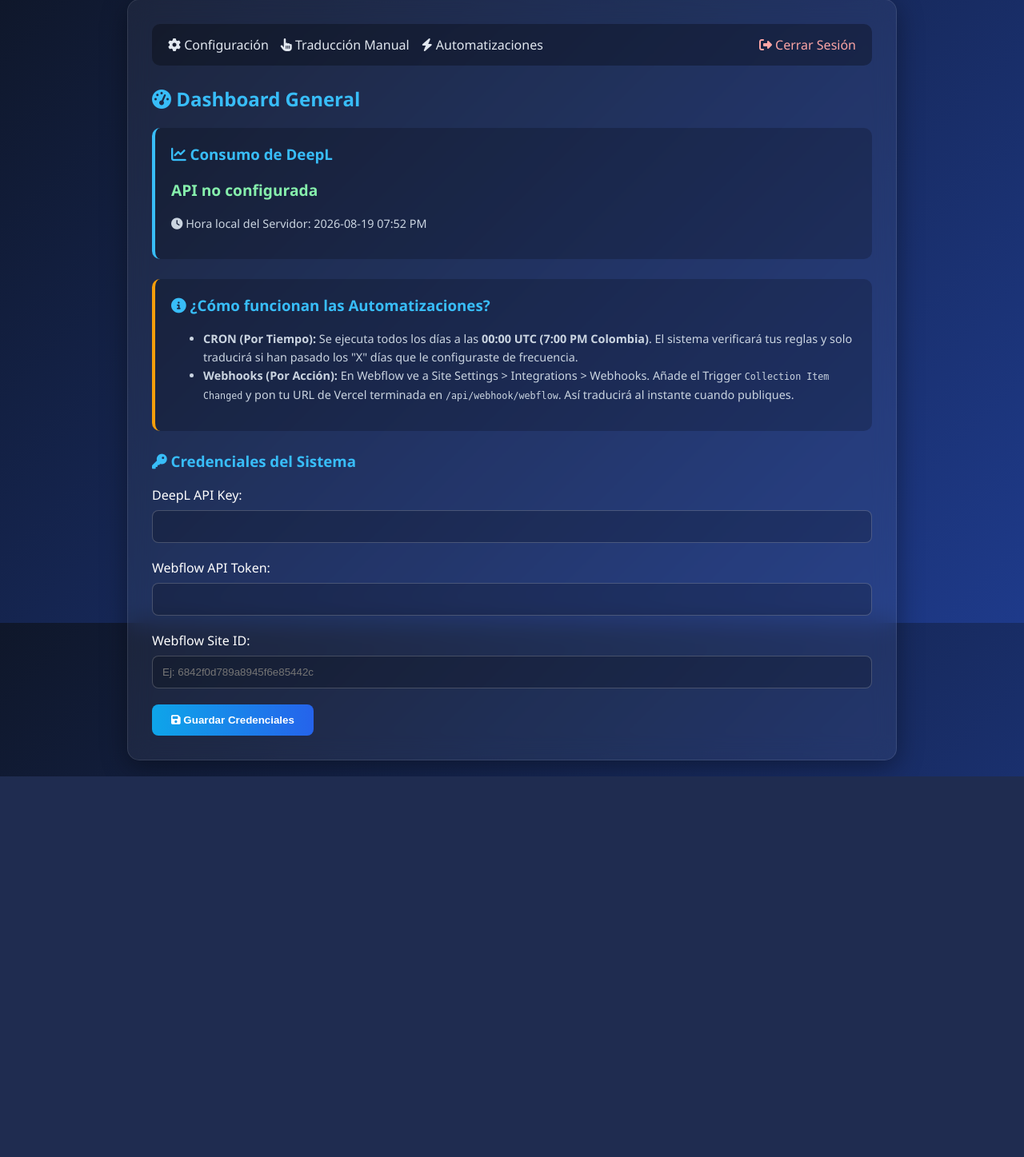
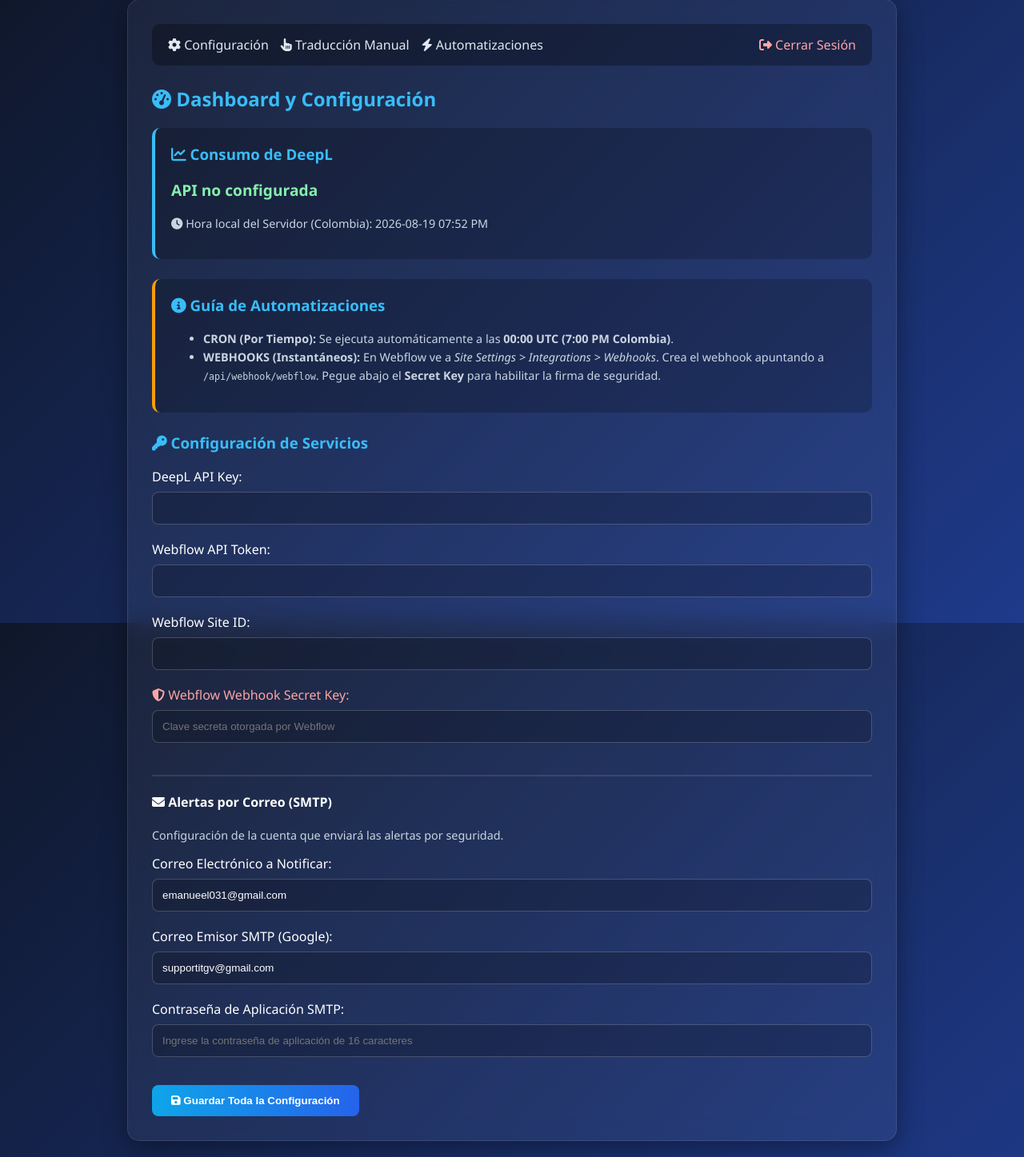
Before and after one commit to userEmanu/domoblock-translator, a Flask app: page / in a window 1280 px wide. Shown: the part 21-1468 px from the top of the page at 80% size. Before the commit the page ends 992 px from the top, so only its background shows below. Run offline with Flask 3, Linux system fonts and the light colour scheme; the visitor is signed in with stand-in values (Sample User, id 1); data comes from the database, SQL or seed files in the repository; some libraries are stand-ins or nearby versions.

Commit message:
Update dashboard template for improved clarity

```diff
--- a/api/templates/dashboard.html
+++ b/api/templates/dashboard.html
@@ -1,22 +1,22 @@
 {% extends "base.html" %}
 {% block content %}
-<h2><i class="fas fa-tachometer-alt"></i> Dashboard General</h2>
+<h2><i class="fas fa-tachometer-alt"></i> Dashboard y Configuración</h2>
 
 <div class="card">
     <h3 style="margin-top: 0;"><i class="fas fa-chart-line"></i> Consumo de DeepL</h3>
     <p style="font-size: 1.2em; font-weight: bold; color: #86efac;">{{ usage }}</p>
-    <p class="text-sm"><i class="fas fa-clock"></i> Hora local del Servidor: {{ current_time }}</p>
+    <p class="text-sm"><i class="fas fa-clock"></i> Hora local del Servidor (Colombia): {{ current_time }}</p>
 </div>
 
 <div class="card" style="border-left-color: #f59e0b;">
-    <h3 style="margin-top: 0;"><i class="fas fa-info-circle"></i> ¿Cómo funcionan las Automatizaciones?</h3>
+    <h3 style="margin-top: 0;"><i class="fas fa-info-circle"></i> Guía de Automatizaciones</h3>
     <ul class="text-sm" style="line-height: 1.6;">
-        <li><strong>CRON (Por Tiempo):</strong> Se ejecuta todos los días a las <strong>00:00 UTC (7:00 PM Colombia)</strong>. El sistema verificará tus reglas y solo traducirá si han pasado los "X" días que le configuraste de frecuencia.</li>
-        <li><strong>Webhooks (Por Acción):</strong> En Webflow ve a Site Settings > Integrations > Webhooks. Añade el Trigger <code>Collection Item Changed</code> y pon tu URL de Vercel terminada en <code>/api/webhook/webflow</code>. Así traducirá al instante cuando publiques.</li>
+        <li><strong>CRON (Por Tiempo):</strong> Se ejecuta automáticamente a las <strong>00:00 UTC (7:00 PM Colombia)</strong>.</li>
+        <li><strong>WEBHOOKS (Instantáneos):</strong> En Webflow ve a <em>Site Settings > Integrations > Webhooks</em>. Crea el webhook apuntando a <code>/api/webhook/webflow</code>. Pegue abajo el <strong>Secret Key</strong> para habilitar la firma de seguridad.</li>
     </ul>
 </div>
 
-<h3><i class="fas fa-key"></i> Credenciales del Sistema</h3>
+<h3><i class="fas fa-key"></i> Configuración de Servicios</h3>
 <form method="POST">
     <label>DeepL API Key:</label>
     <input type="password" name="deepl_key" value="{{ config.deepl_api_key or '' }}" required>
@@ -25,8 +25,24 @@
     <input type="password" name="webflow_token" value="{{ config.webflow_token or '' }}" required>
 
     <label>Webflow Site ID:</label>
-    <input type="text" name="site_id" value="{{ config.site_id or '' }}" placeholder="Ej: 6842f0d789a8945f6e85442c" required>
+    <input type="text" name="site_id" value="{{ config.site_id or '' }}" required>
 
-    <button type="submit"><i class="fas fa-save"></i> Guardar Credenciales</button>
+    <label style="color: #fca5a5;"><i class="fas fa-shield-alt"></i> Webflow Webhook Secret Key:</label>
+    <input type="password" name="webflow_webhook_secret" value="{{ config.webflow_webhook_secret or '' }}" placeholder="Clave secreta otorgada por Webflow">
+
+    <hr style="border: 1px solid rgba(255,255,255,0.1); margin: 20px 0;">
+    <h4><i class="fas fa-envelope"></i> Alertas por Correo (SMTP)</h4>
+    <p class="text-sm">Configuración de la cuenta que enviará las alertas por seguridad.</p>
+
+    <label>Correo Electrónico a Notificar:</label>
+    <input type="email" name="admin_email" value="{{ config.admin_email or 'emanueel031@gmail.com' }}" required>
+
+    <label>Correo Emisor SMTP (Google):</label>
+    <input type="email" name="smtp_email" value="{{ config.smtp_email or 'supportitgv@gmail.com' }}" required>
+
+    <label>Contraseña de Aplicación SMTP:</label>
+    <input type="password" name="smtp_password" value="{{ config.smtp_password or '' }}" placeholder="Ingrese la contraseña de aplicación de 16 caracteres">
+
+    <button type="submit" style="margin-top: 15px;"><i class="fas fa-save"></i> Guardar Toda la Configuración</button>
 </form>
 {% endblock %}
```
